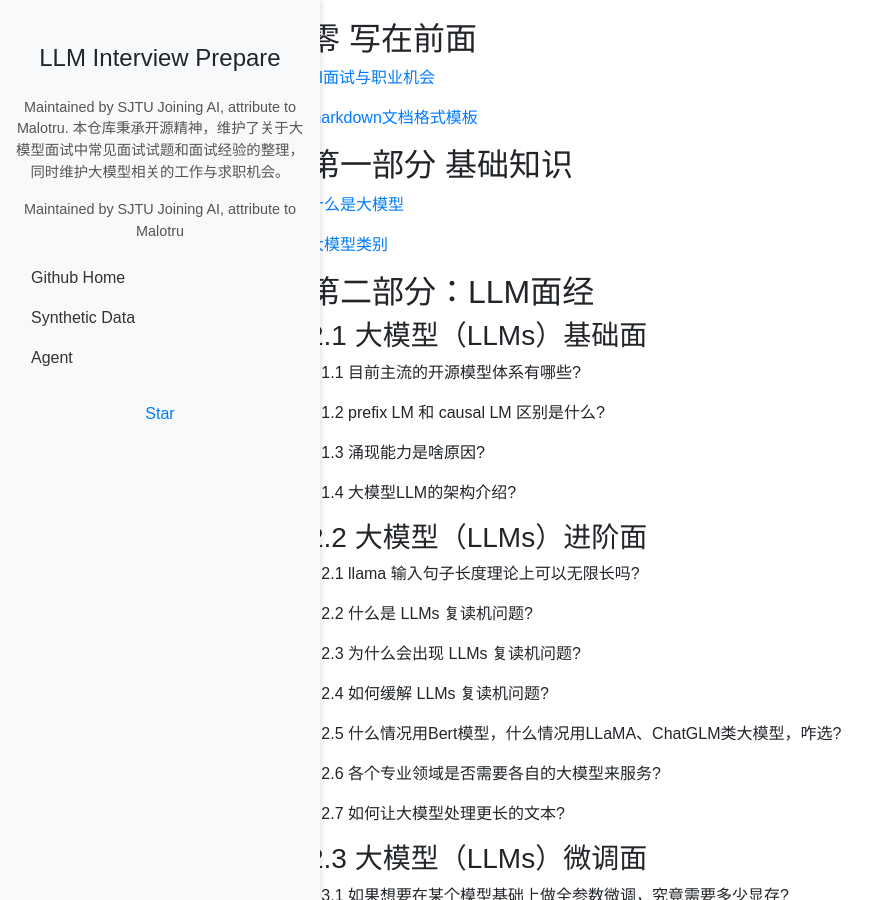
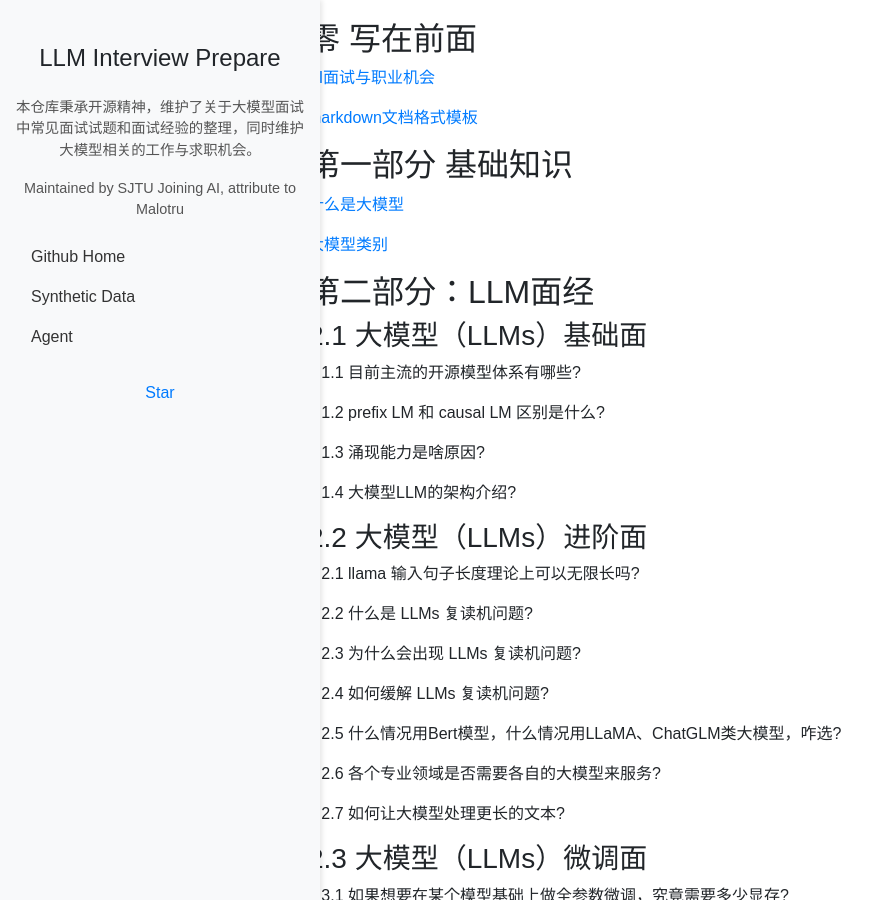
Before and after one commit to Joining-AI/LLM_Interview_Prepare, a Jekyll site: the page built from docs/README.md, in a window 1280 px wide and 900 px high. Shown: the whole window, without its empty margins (0-887 px from the left). Built offline with Jekyll 4.4.1, drawn with Linux system fonts in a browser that asks for light colours; nearby versions of some CDN libraries; our own code applies the rules of GitHub Pages for plain Markdown files; formulas are drawn with MathJax 3.

Commit message:
Update _config.yml

```diff
--- a/docs/_config.yml
+++ b/docs/_config.yml
@@ -1,6 +1,5 @@
 title: LLM Interview Prepare
 description: >-
-  Maintained by SJTU Joining AI, attribute to Malotru.
   本仓库秉承开源精神，维护了关于大模型面试中常见面试试题和面试经验的整理，同时维护大模型相关的工作与求职机会。
 baseurl: "" # the subpath of your site, e.g. /blog
 url: "https://joining-ai.github.io/LLM_Interview_Prepare/" # the base hostname & protocol for your site
```
